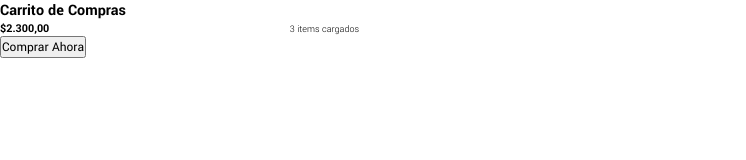
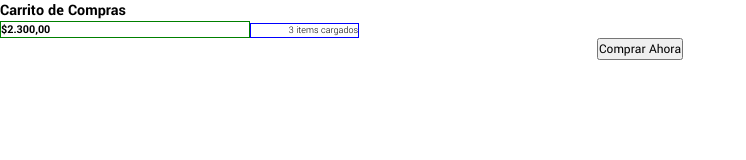
Before and after one commit to ramoncarafi/grupo_1_digitalSound, a website: page views/carrito.html in a window 1280 px wide. Shown: the whole page, without its empty margins (0-746 px from the left). Drawn offline with Linux system fonts and the light colour scheme.

Commit message:
Modificaciones al carrito.html y css

```diff
--- a/public/css/carrito-styles.css
+++ b/public/css/carrito-styles.css
@@ -22,10 +22,18 @@
 
 .section-precio-cant__contenedor-precio {
     width: 250px;
+    border: solid 1px green;
 }
+
+.section-resumen-compra__boton {
+    display: flex;
+    justify-content: center;
+}
+
 
 .section-precio-cant__contenedor-cant {
     width: 109px;
+    border: solid 1px blue;
 }
 
 .section-precio-cant__contenedor-precio--txt-precio{
--- a/views/carrito.html
+++ b/views/carrito.html
@@ -35,7 +35,7 @@
                 </div>
 
                 <!-- div 3/3 del resumen del carrito, botón de compra-->
-                <div>
+                <div class="section-resumen-compra__boton">
                     <form>
                         <input type="submit" value="Comprar Ahora">
                     </form>
```
